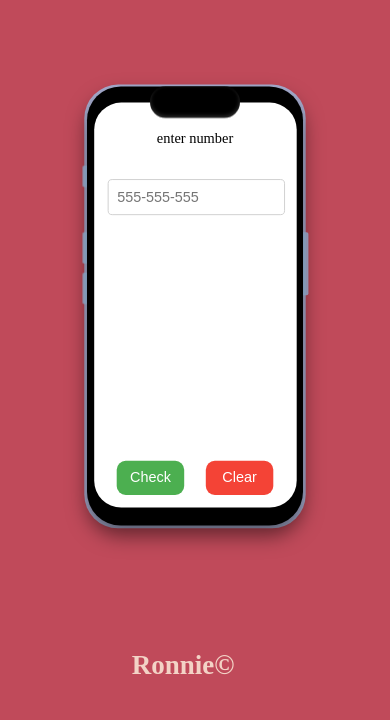
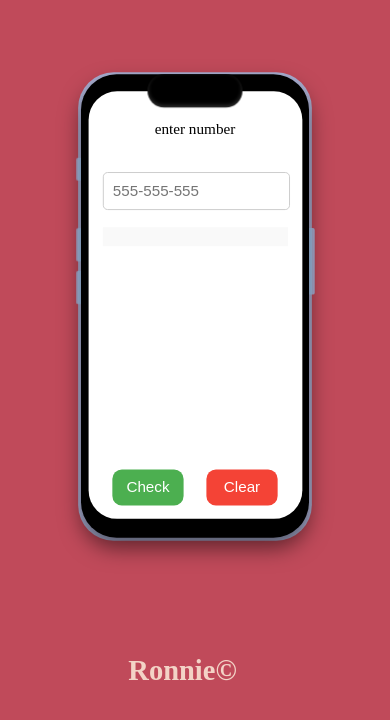
Before and after one commit to Haron254-Byte/Telephone-Validator-Project, a plain HTML site: page index.html in a window 390 px wide. Shown: the part 116-836 px from the top of the page. Drawn offline with Linux system fonts and the light colour scheme.

Commit message:
Update styles.css

```diff
--- a/styles.css
+++ b/styles.css
@@ -2,21 +2,21 @@
 
 h1{
   position:absolute!important;
-  top: -30px!important;
+  top: -20px!important;
   left: 10%!important;
    font-size:30px!important;
 
 }
 h3{
 position:absolute;
-  bottom: -30px!important;
+  bottom: -15px!important;
   left: 32%!important;
 
    font-size:30px!important;
 }
 
 body{
-  transform: scale(0.90)!important;
+  transform: scale(0.95)!important;
 }
 
 
@@ -203,3 +203,13 @@ font-family: monospace;
 #result{
   background-color: white;
 }
+#jibu{
+ margin-top: -60px;
+  max-height: 230px;
+  overflow-y: auto;
+  overflow-x: hidden;
+
+  padding: 10px;
+  box-sizing: border-box;
+  background-color: #f9f9f9;
+}
```
